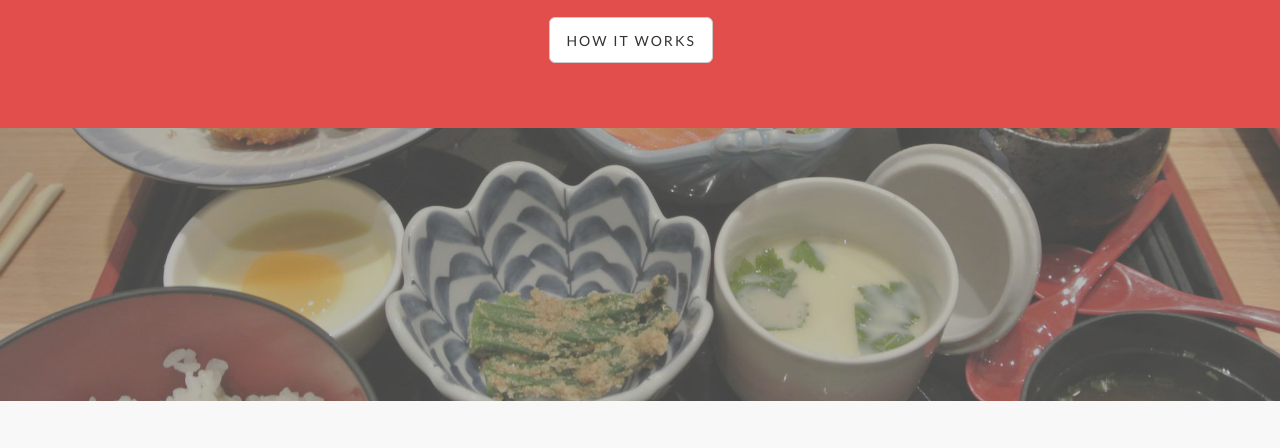
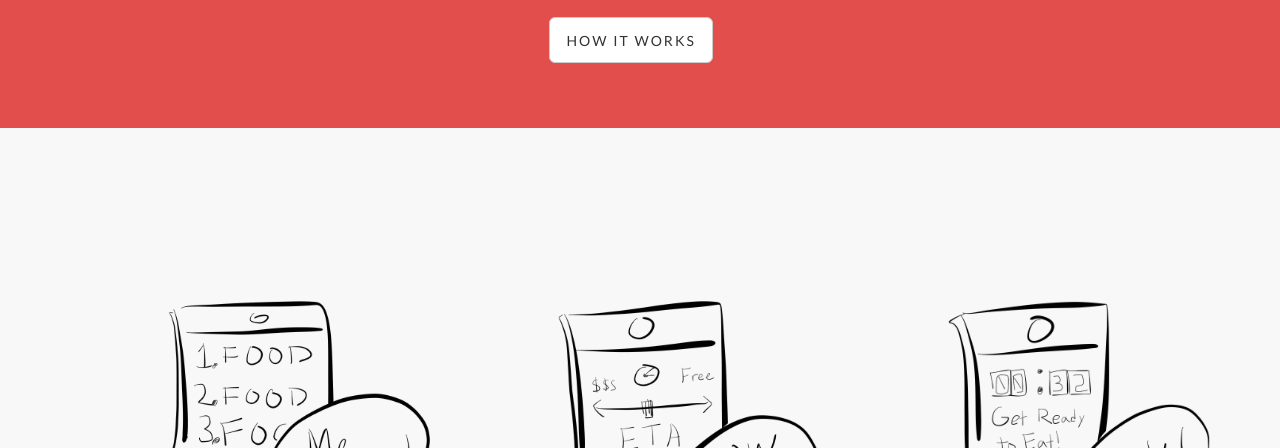
Before and after one commit to meHungry/meHungry.github.io, a plain HTML site: page index.html in a window 1280 px wide. Shown: the part 312-760 px from the top of the page. Drawn offline with Linux system fonts and the light colour scheme.

Commit message:
commenting out banner

```diff
--- a/index.html
+++ b/index.html
@@ -90,16 +90,14 @@
 
     </div>
 
-        <div class="banner2">
+<!--    <div class="banner2">
 
         <div class="container">
 
+        </div>
 
-        </div>
-        <!-- /.container -->
+    </div>-->
 
-    </div>
-    <!-- /.intro-header -->
 
 
 
```
